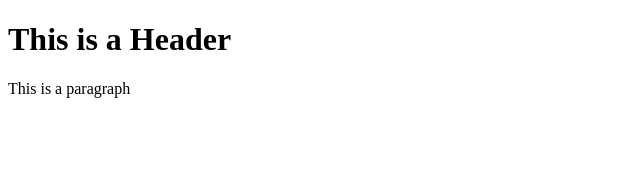
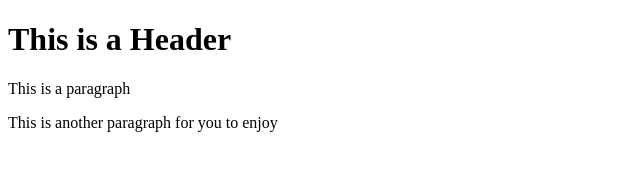
Before and after one commit to lrkellar/HKFrontend, a plain HTML site: page index.html in a window 1280 px wide. Shown: the whole page, without its empty margins (0-640 px from the left). Drawn offline with Linux system fonts and the light colour scheme.

Commit message:
second commit

```diff
--- a/index.html
+++ b/index.html
@@ -5,5 +5,6 @@
     <body>
         <h1>This is a Header</h1>
         <p>This is a paragraph</p>
+        <p>This is another paragraph for you to enjoy</p>
     </body>
 </html>
```
